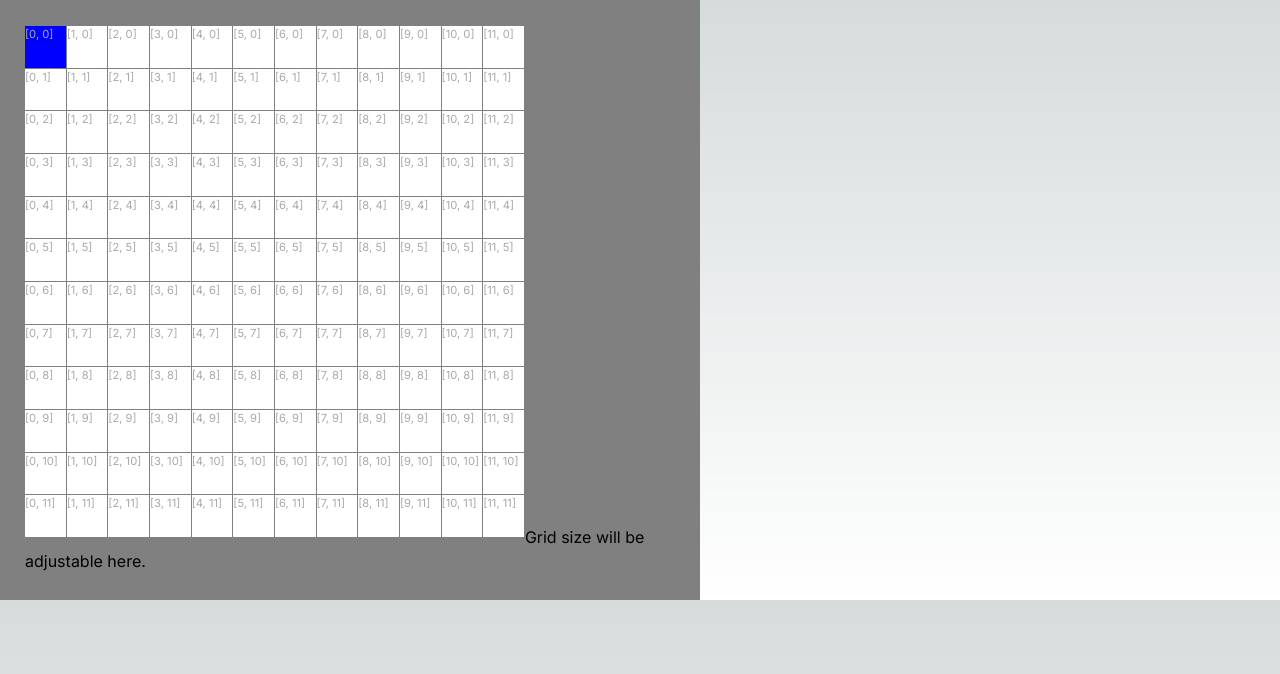
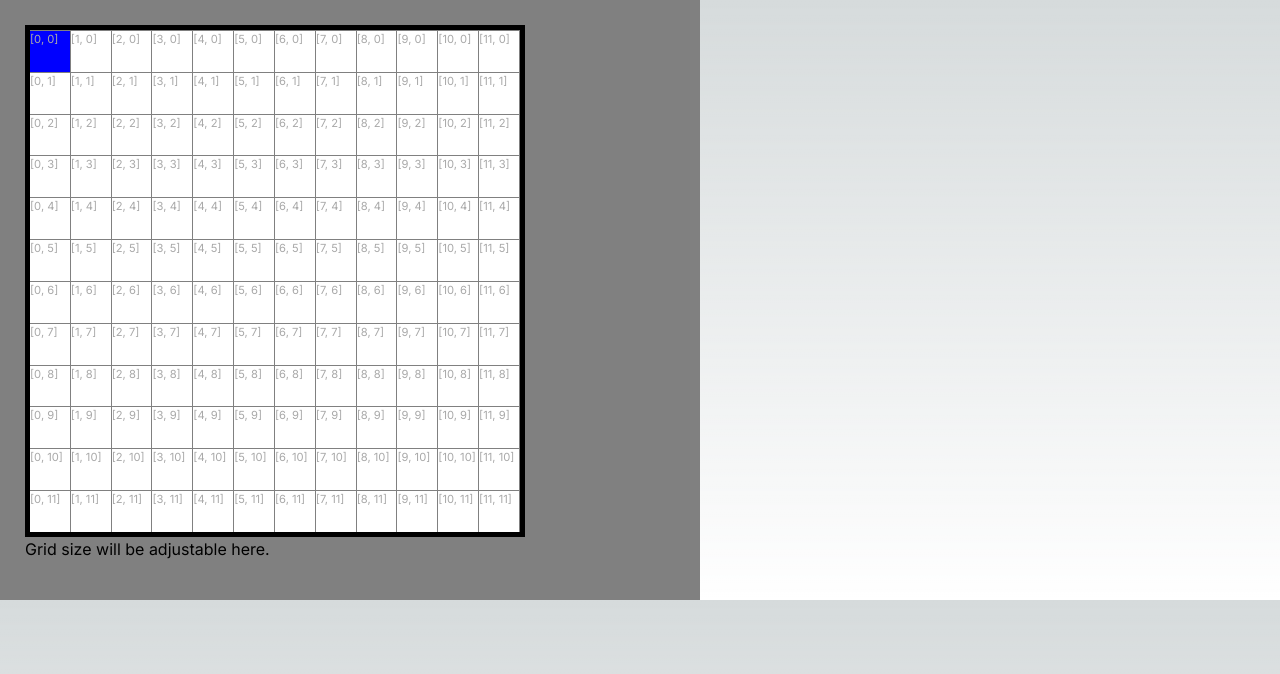
Before and after one commit to scooternew/scooternew, a Next.js app: page /crossword in a window 1280 px wide. Shown: the top 674 px of the page. Built offline with nearby package versions, Linux system fonts and the light colour scheme.

Commit message:
Update gris styling to table-cell display and set grid border.

```diff
--- a/app/crossword/Grid.tsx
+++ b/app/crossword/Grid.tsx
@@ -89,7 +89,8 @@ export default function Grid() {
       className="grid"
       onKeyDown={handleKeyDown}
       style={{
-        display: "block",
+        display: "table-cell", // TODO(scooternew): should be "block" or "inline-block"
+        border: "5px solid black",
         width: gridSizePx,
         height: gridSizePx,
         backgroundColor: "gray",
```
